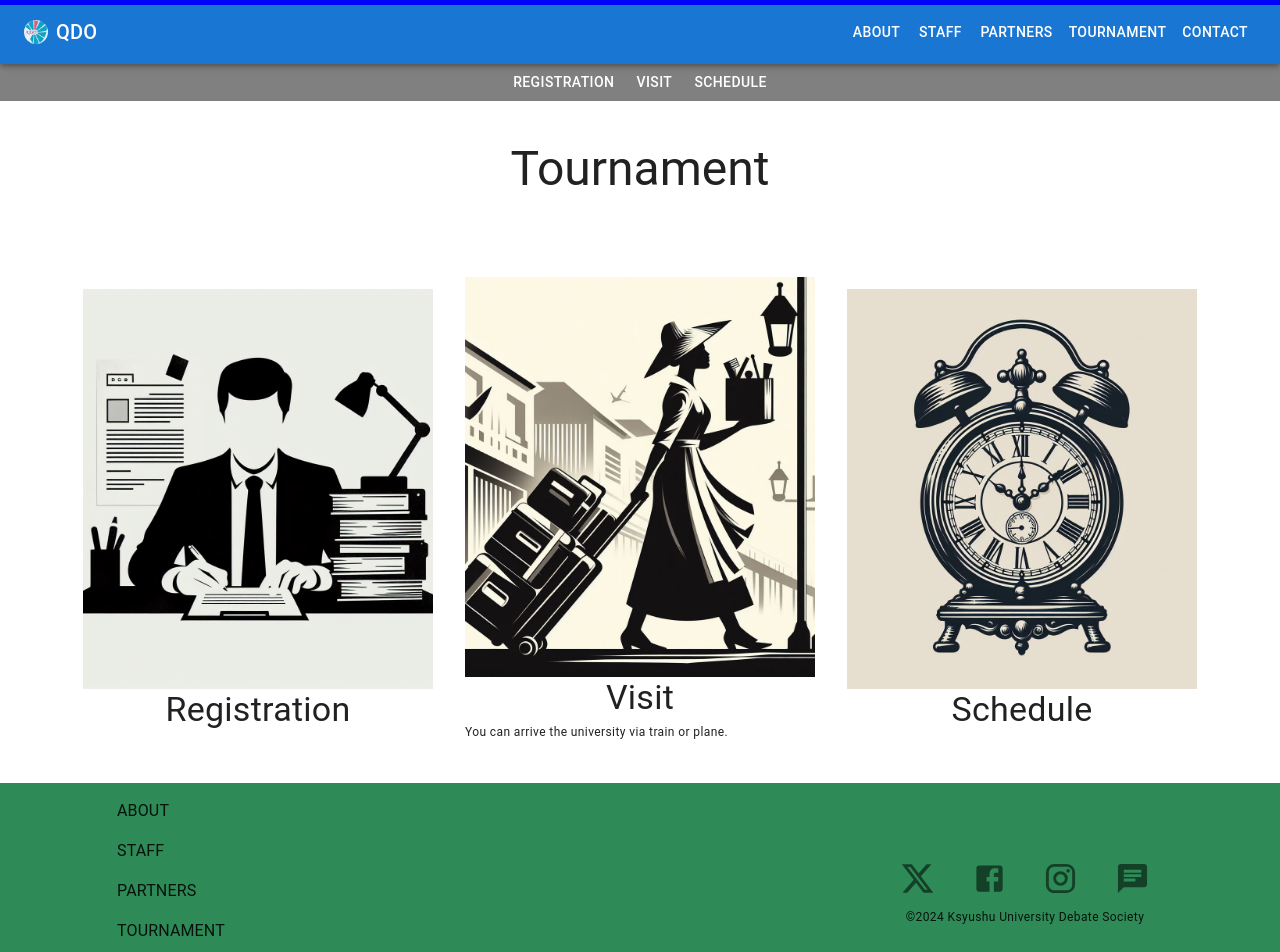
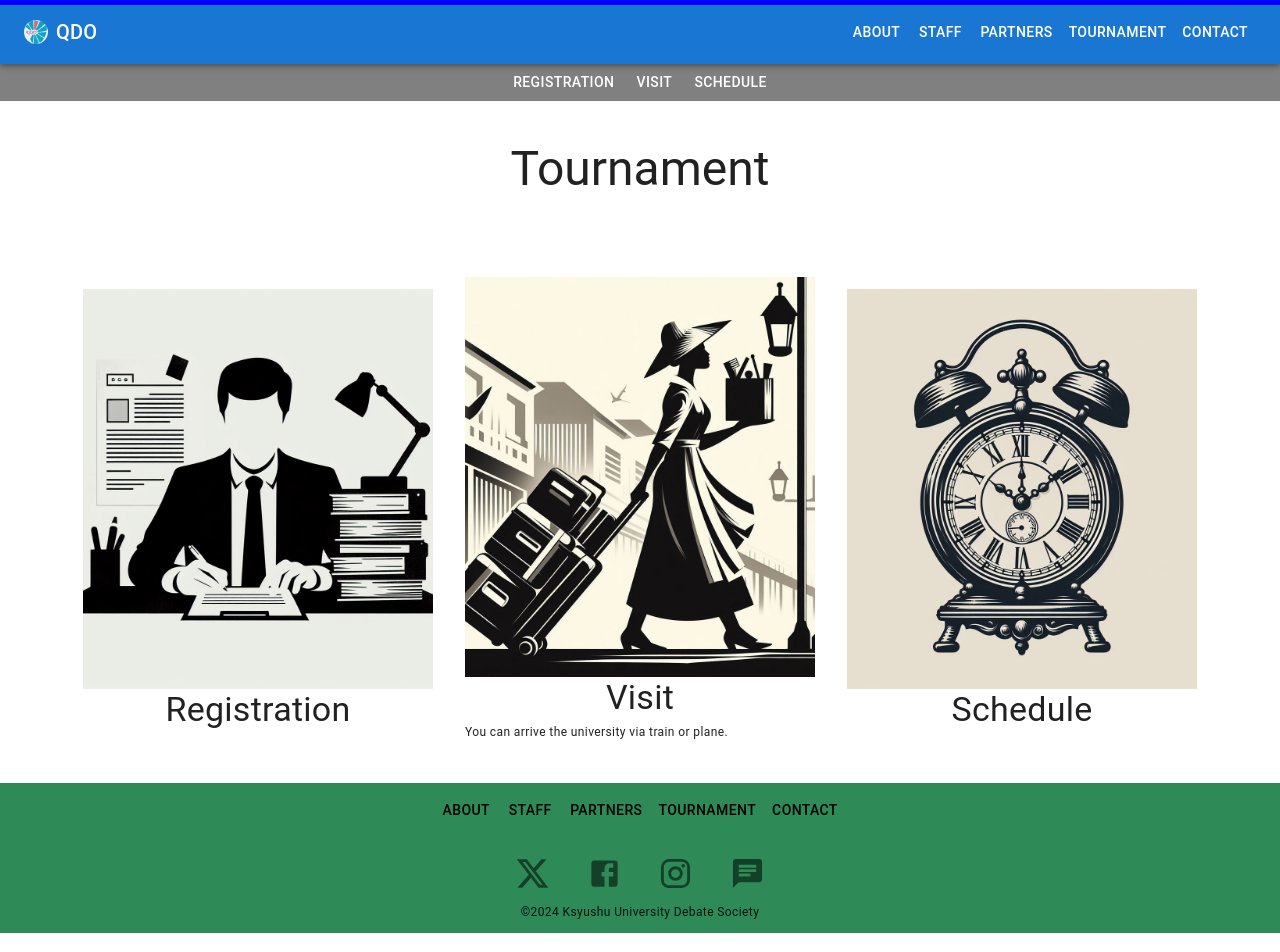
Before and after one commit to yupon-pro/qdo-site, a Next.js app: page /tournament in a window 1280 px wide. Shown: the top 952 px of the page. Built offline with nearby package versions, Linux system fonts and the light colour scheme.

Commit message:
change the sub nav style.

```diff
--- a/src/app/about/layout.tsx
+++ /dev/null
@@ -1,22 +0,0 @@
-import SubNav from "@/ui/SubNav";
-import { Fragment } from "react";
-
-const pages: [string, string][] = [
-  ["QDO", ""],
-  ["Kyushu Uni", "kyushu_university"],
-  ["Fukuoka", "fukuoka"],
-];
-
-export default function RootLayout({
-  children,
-}: Readonly<{
-  children: React.ReactNode;
-}>) {
-
-  return (
-    <Fragment>
-      <SubNav pages={pages} route="about" />
-      {children}
-    </Fragment>
-  );
-}
--- a/src/app/layout.tsx
+++ b/src/app/layout.tsx
@@ -4,6 +4,7 @@ import Header from "@/ui/Header";
 import type { Metadata } from "next";
 import { Box } from "@mui/material";
 import "./globals.css";
+import SubNav from "@/ui/SubNav";
 // このglobals.cssがtailwindcssのスタイリング提供になっているので、
 // これは外してはダメ！
 
@@ -22,6 +23,7 @@ export default function RootLayout({
       <body>
         <ProgressBar />
         <Header />
+        <SubNav />
         <Box component="main" minHeight="80vh">
           {children}
         </Box>
--- a/src/app/tournament/layout.tsx
+++ /dev/null
@@ -1,18 +0,0 @@
-import SubNav from "@/ui/SubNav";
-import { Fragment } from "react";
-
-const navs = ["Registration", "Visit", "Schedule"];
-
-export default function RootLayout({
-  children,
-}: Readonly<{
-  children: React.ReactNode;
-}>) {
-  const pages: [string, string][] = navs.map((nav) => [nav, nav.toLowerCase()]);
-  return (
-    <Fragment>
-      <SubNav pages={pages} route="tournament" />
-      {children}
-    </Fragment>
-  );
-}
--- a/src/app/tournament/page.tsx
+++ b/src/app/tournament/page.tsx
@@ -37,7 +37,7 @@ function Item({ route }: { route: Route }) {
     <Box sx={{ display: "flex", flexDirection: "column" }}>
       <Link href={`/tournament/${route.nav.toLowerCase()}`}>
         <Box sx={{ position: "relative", height: "50vh", width: "350px" }}>
-          <Image src={`/tournament/${route.image}.jpeg`} fill objectFit="cover" alt="schedule" />
+          <Image src={`/tournament/${route.image}.jpeg`} fill style={{ objectFit: "cover" }} alt="schedule" />
         </Box>
         <Typography align="center" variant="h4">
           {route.nav}
--- a/src/ui/Footer.tsx
+++ b/src/ui/Footer.tsx
@@ -1,8 +1,9 @@
 import { Facebook, Instagram, X, Chat } from "@mui/icons-material";
-import { Box, Container, IconButton, List, ListItem, ListItemText, SvgIcon, Typography } from "@mui/material";
+import { Box, Button, Container, IconButton, List, ListItem, ListItemText, SvgIcon, Typography } from "@mui/material";
 import { FooterTooltip } from "./Component/CustomMui/FooterTooltip";
 // import Line from "../../public/logo/line-logo.svg";
 import Link from "next/link";
+import { hoverUnderline } from "./Component/Props";
 
 const nav = ["About", "Staff", "Partners", "Tournament", "Contact"];
 
@@ -12,41 +13,30 @@ export default function Footer() {
       maxWidth={false}
       sx={{
         backgroundColor: "seagreen",
-        minHeight: "125px",
+        minHeight: "150px",
         width: "100%",
         margin: "0",
         display: "flex",
+        flexDirection: "column",
         justifyContent: { xs: "space-between", sm: "space-around" },
         alignItems: "center",
       }}
     >
-      <Box sx={{ width: "50%" }}>
-        <List>
-          {nav.map((page) => (
-            <ListItem key={page} sx={{ paddingY: "4px" }}>
-              <Link href={`/${page.toLowerCase()}`}>
-                <ListItemText
-                  primary={page.toUpperCase()}
-                  sx={{
-                    "::after": {
-                      position: "absolute",
-                      left: "0",
-                      content: "''",
-                      width: "150px",
-                      height: "2px",
-                      backgroundColor: "black",
-                      bottom: "0",
-                      transform: "scale(0,1)",
-                      transformOrigin: "left top",
-                      transition: "0.5s",
-                    },
-                    ":hover::after": { transform: "scale(1,1)" },
-                  }}
-                />
-              </Link>
-            </ListItem>
-          ))}
-        </List>
+      <Box sx={{ width: "70%", display:"flex", justifyContent:"center"  }}>
+        {nav.map((page) => (
+          <Link key={page} href={`/${page.toLowerCase()}`} className="px-4">
+            <Button
+              sx={{
+                ":hover": { backgroundColor:"rgba(50,205,50,0.5)" },
+                backgroundColor:"inherit",
+                transition: "background-color 700ms linear",
+                color: "black"
+              }}
+            >
+              {page}
+            </Button>
+          </Link>
+        ))}
       </Box>
       <Box sx={{ display: "flex", flexDirection: "column", minHeight: "50%", minWidth: "25%" }}>
         <Box sx={{ display: "flex", justifyContent: "space-evenly" }}>
--- a/src/ui/SubNav.tsx
+++ b/src/ui/SubNav.tsx
@@ -1,12 +1,30 @@
+"use client";
+
 import { Box, Button } from "@mui/material";
 import Link from "next/link";
 import { hoverUnderline } from "./Component/Props";
+import { usePathname } from "next/navigation";
 
-export default function SubNav({ pages, route }: { pages: [string, string][]; route: "about" | "tournament" }) {
+const aboutPages: [string, string][] = [
+  ["QDO", ""],
+  ["Kyushu Uni", "kyushu_university"],
+  ["Fukuoka", "fukuoka"],
+];
+
+const tournamentPages: [string, string][] = ["Registration", "Visit", "Schedule"].map((page) => [page, page.toLowerCase()]);
+
+export default function SubNav() {
+  const pathname = usePathname();
+  const flagAboutPage = pathname.includes("about");
+  const flagTournamentPage = pathname.includes("tournament");
+  const pages = flagAboutPage ? aboutPages : flagTournamentPage ? tournamentPages : undefined;
+
+  if( pages == undefined ) return null;
+
   return (
     <Box sx={{ display: "flex", justifyContent: "center", backgroundColor: "gray" }}>
       {pages.map((page, index) => (
-        <Link key={index} href={`/${route}/${page[1]}`}>
+        <Link key={index} href={`/${flagAboutPage ? "about" : "tournament"}/${page[1]}`}>
           <Button sx={{ ...hoverUnderline, color: "#fff" }}>{page[0]}</Button>
         </Link>
       ))}
```
